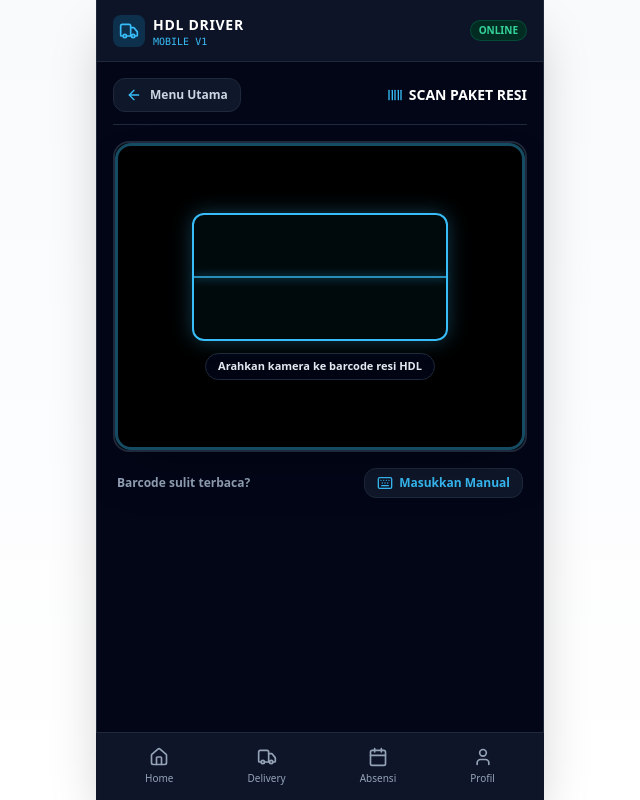
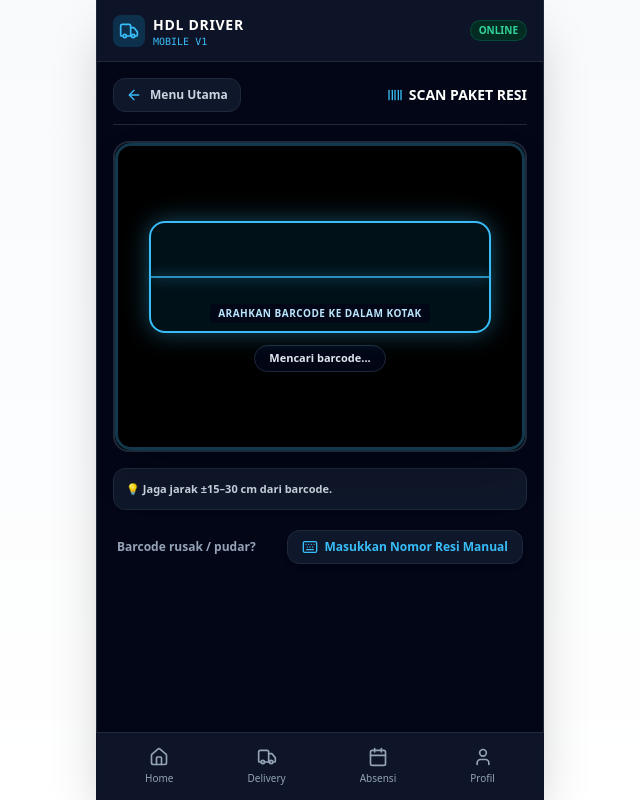
Before and after one commit to hdllogistic-app/hdllogistik.app, a Next.js app: page /driver/scan in a window 1280 px wide. Shown: the whole page, without its empty margins (320-960 px from the left). Built offline with nearby package versions, Linux system fonts and the light colour scheme; no server answers.

Commit message:
fix: improve barcode scanning reliability

```diff
--- a/package.json
+++ b/package.json
@@ -32,6 +32,8 @@
     "@aws-sdk/s3-request-presigner": "^3.1123.0",
     "@prisma/adapter-pg": "7.10.0",
     "@prisma/client": "7.10.0",
+    "@zxing/browser": "^0.2.1",
+    "@zxing/library": "^0.23.0",
     "bcryptjs": "^3.0.3",
     "dotenv": "^16.4.7",
     "jose": "^6.2.10",
--- a/src/app/(admin)/manifest/print/[id]/page.tsx
+++ b/src/app/(admin)/manifest/print/[id]/page.tsx
@@ -83,10 +83,7 @@
             <p className="text-xs text-slate-500 mt-1">Tanggal: {formattedDate}</p>
           </div>
           <div className="flex flex-col items-end">
-            <BarcodeRenderer value={manifest.resiNumber} className="max-h-16" />
-            <div className="text-sm font-mono font-bold tracking-widest mt-1">
-              {manifest.resiNumber}
-            </div>
+            <BarcodeRenderer value={manifest.resiNumber} className="max-w-[280px]" />
           </div>
         </div>
 
--- a/src/app/driver/scan/page.tsx
+++ b/src/app/driver/scan/page.tsx
@@ -18,7 +18,10 @@
   X,
   ShieldAlert,
   ChevronRight,
+  Zap,
+  ZapOff,
 } from 'lucide-react';
+import { BrowserMultiFormatReader, BarcodeFormat, DecodeHintType } from '@zxing/library';
 
 interface ScanResiPreview {
   resiNumber: string;
@@ -43,12 +46,21 @@
 
   // Camera & Stream
   const videoRef = useRef<HTMLVideoElement>(null);
+  const mediaStreamRef = useRef<MediaStream | null>(null);
   const [cameraActive, setCameraActive] = useState<boolean>(false);
   const [cameraError, setCameraError] = useState<string | null>(null);
+
+  // Torch / Flashlight State
+  const [torchSupported, setTorchSupported] = useState<boolean>(false);
+  const [torchOn, setTorchOn] = useState<boolean>(false);
 
   // Lock / Debounce state for scanning
   const [isLocked, setIsLocked] = useState<boolean>(false);
   const [scannedResi, setScannedResi] = useState<string | null>(null);
+  const [detectedBadge, setDetectedBadge] = useState<boolean>(false);
+
+  // Focus Helper Timer (>5 seconds warning)
+  const [showSlowScanTip, setShowSlowScanTip] = useState<boolean>(false);
 
   // Resi Preview State
   const [preview, setPreview] = useState<ScanResiPreview | null>(null);
@@ -65,10 +77,8 @@
   const [isManualOpen, setIsManualOpen] = useState<boolean>(false);
   const [manualResiInput, setManualResiInput] = useState<string>('');
 
-  // Start Camera Stream
+  // 1. Start Camera Stream with Ideal HD Resolution & Facing Environment
   useEffect(() => {
-    let stream: MediaStream | null = null;
-
     async function startCamera() {
       setCameraError(null);
       try {
@@ -77,14 +87,31 @@
           return;
         }
 
-        stream = await navigator.mediaDevices.getUserMedia({
-          video: { facingMode: 'environment', width: { ideal: 1280 }, height: { ideal: 720 } },
+        const stream = await navigator.mediaDevices.getUserMedia({
+          video: {
+            facingMode: 'environment',
+            width: { ideal: 1920 },
+            height: { ideal: 1080 },
+          },
         });
+
+        mediaStreamRef.current = stream;
 
         if (videoRef.current) {
           videoRef.current.srcObject = stream;
-          videoRef.current.play();
+          await videoRef.current.play();
           setCameraActive(true);
+        }
+
+        // Check Torch Support
+        const track = stream.getVideoTracks()[0];
+        if (track) {
+          // @ts-ignore
+          const capabilities = track.getCapabilities ? track.getCapabilities() : {};
+          // @ts-ignore
+          if (capabilities.torch) {
+            setTorchSupported(true);
+          }
         }
       } catch (err: any) {
         console.error('Camera Access Error:', err);
@@ -97,23 +124,59 @@
     startCamera();
 
     return () => {
-      if (stream) {
-        stream.getTracks().forEach((track) => track.stop());
+      if (mediaStreamRef.current) {
+        mediaStreamRef.current.getTracks().forEach((track) => track.stop());
       }
     };
   }, []);
 
-  // Barcode Detection Loop (Using Browser-native BarcodeDetector when supported)
+  // 5-second slow scan tip timer
+  useEffect(() => {
+    let timer: any = null;
+    if (cameraActive && !isLocked) {
+      timer = setTimeout(() => {
+        setShowSlowScanTip(true);
+      }, 5000);
+    } else {
+      setShowSlowScanTip(false);
+    }
+    return () => {
+      if (timer) clearTimeout(timer);
+    };
+  }, [cameraActive, isLocked]);
+
+  // Toggle Torch / Flashlight
+  const toggleTorch = async () => {
+    if (!mediaStreamRef.current) return;
+    const track = mediaStreamRef.current.getVideoTracks()[0];
+    if (track) {
+      try {
+        const nextState = !torchOn;
+        // @ts-ignore
+        await track.applyConstraints({ advanced: [{ torch: nextState }] });
+        setTorchOn(nextState);
+      } catch (e) {
+        console.error('Torch Toggle Error:', e);
+      }
+    }
+  };
+
+  // 2. Barcode Scanner Engine: Native BarcodeDetector + ZXing Fallback
   useEffect(() => {
     let intervalId: any = null;
+    let zxingControls: any = null;
 
     if (cameraActive && !isLocked) {
+      let isNativeDetectorAvailable = false;
+
+      // Primary: Native Browser BarcodeDetector API
       if ('BarcodeDetector' in window) {
         try {
-          // @ts-ignore - Browser-native BarcodeDetector API
+          // @ts-ignore
           const detector = new window.BarcodeDetector({
-            formats: ['code_128', 'code_39', 'qr_code', 'ean_13', 'data_matrix'],
+            formats: ['code_128', 'code_39'],
           });
+          isNativeDetectorAvailable = true;
 
           intervalId = setInterval(async () => {
             if (videoRef.current && videoRef.current.readyState === 4 && !isLocked) {
@@ -126,26 +189,67 @@
                   }
                 }
               } catch (err) {
-                // Ignore detection errors during stream
+                // Ignore detection frame error
               }
             }
-          }, 300);
+          }, 200);
         } catch (e) {
-          console.log('BarcodeDetector init fallback', e);
+          isNativeDetectorAvailable = false;
+        }
+      }
+
+      // Secondary Fallback Engine: @zxing/library
+      if (!isNativeDetectorAvailable && videoRef.current) {
+        try {
+          const hints = new Map();
+          hints.set(DecodeHintType.POSSIBLE_FORMATS, [
+            BarcodeFormat.CODE_128,
+            BarcodeFormat.CODE_39,
+          ]);
+          hints.set(DecodeHintType.TRY_HARDER, true);
+
+          const codeReader = new BrowserMultiFormatReader(hints);
+          codeReader
+            .decodeFromVideoDevice(null, videoRef.current, (result, err) => {
+              if (result && !isLocked) {
+                const text = result.getText();
+                if (text && text.trim().toUpperCase().startsWith('HDL')) {
+                  handleBarcodeDetected(text.trim());
+                }
+              }
+            })
+            .catch((e) => {
+              console.log('ZXing decode init error:', e);
+            });
+        } catch (err) {
+          console.error('ZXing Engine Error:', err);
         }
       }
     }
 
     return () => {
       if (intervalId) clearInterval(intervalId);
+      if (zxingControls && typeof zxingControls.stop === 'function') {
+        zxingControls.stop();
+      }
     };
   }, [cameraActive, isLocked]);
 
   const handleBarcodeDetected = (rawResi: string) => {
     if (isLocked) return;
-    setIsLocked(true); // Lock scanner from repeated reads
+    setIsLocked(true); // Lock scanner immediately to prevent duplicate requests
+
     const cleanResi = rawResi.trim().toUpperCase().replace(/[^A-Z0-9-]/g, '');
     setScannedResi(cleanResi);
+    setDetectedBadge(true);
+
+    // Vibration Feedback
+    if (typeof window !== 'undefined' && 'vibrate' in navigator) {
+      try {
+        navigator.vibrate(100);
+      } catch (e) {}
+    }
+
     performLookup(cleanResi);
   };
 
@@ -207,6 +311,7 @@
 
   const handleScanNext = () => {
     setIsLocked(false);
+    setDetectedBadge(false);
     setScannedResi(null);
     setPreview(null);
     setLookupError(null);
@@ -215,6 +320,7 @@
     setAssignedDeliveryId(null);
     setManualResiInput('');
     setIsManualOpen(false);
+    setShowSlowScanTip(false);
   };
 
   const handleManualSubmit = (e: React.FormEvent) => {
@@ -250,9 +356,7 @@
             <CheckCircle2 className="w-6 h-6 text-emerald-400 shrink-0" />
             <div>
               <span className="block font-black text-white text-base">{assignSuccessMessage}</span>
-              <span className="text-xs text-emerald-300 font-mono">
-                Resi: {scannedResi}
-              </span>
+              <span className="text-xs text-emerald-300 font-mono">Resi: {scannedResi}</span>
             </div>
           </div>
 
@@ -287,25 +391,43 @@
         </div>
       )}
 
-      {/* CAMERA SCANNER VIEWPORT */}
+      {/* CAMERA SCANNER VIEWPORT WITH WIDE 1D SCAN BOX & TORCH */}
       {!assignSuccessMessage && (
         <div className="relative w-full aspect-[4/3] bg-black border-2 border-slate-800 rounded-2xl overflow-hidden shadow-2xl flex items-center justify-center">
-          <video
-            ref={videoRef}
-            playsInline
-            muted
-            className="w-full h-full object-cover"
-          />
+          <video ref={videoRef} playsInline muted className="w-full h-full object-cover" />
 
-          {/* Scanner Overlay Box */}
-          <div className="absolute inset-0 border-[3px] border-sky-400/40 rounded-2xl pointer-events-none flex flex-col items-center justify-center">
-            <div className="w-64 h-32 border-2 border-sky-400 rounded-xl bg-sky-500/5 relative flex items-center justify-center shadow-[0_0_20px_rgba(56,189,248,0.3)]">
-              <div className="w-full h-0.5 bg-sky-400 shadow-[0_0_8px_#38bdf8] animate-pulse" />
+          {/* WIDE 1D BARCODE SCANNER OVERLAY BOX (~90% WIDTH) */}
+          <div className="absolute inset-0 border-[3px] border-sky-400/30 rounded-2xl pointer-events-none flex flex-col items-center justify-center p-4">
+            <div className="w-[92%] h-28 border-2 border-sky-400 rounded-2xl bg-sky-500/10 relative flex items-center justify-center shadow-[0_0_25px_rgba(56,189,248,0.4)]">
+              <div className="w-full h-0.5 bg-sky-400 shadow-[0_0_12px_#38bdf8] animate-pulse" />
+              <span className="absolute bottom-2 text-[10px] font-bold text-sky-200 tracking-wider uppercase bg-slate-950/80 px-2 py-0.5 rounded">
+                Arahkan barcode ke dalam kotak
+              </span>
             </div>
-            <span className="text-[11px] font-bold text-slate-200 bg-slate-950/80 px-3 py-1 rounded-full mt-3 border border-slate-800">
-              {isLocked ? 'Scanning Dikunci...' : 'Arahkan kamera ke barcode resi HDL'}
+
+            <span className="text-[11px] font-bold text-slate-200 bg-slate-950/90 px-3.5 py-1 rounded-full mt-3 border border-slate-800 shadow-md">
+              {detectedBadge
+                ? `✓ Barcode ditemukan: ${scannedResi}`
+                : isLocked
+                ? 'Scanning Diproses...'
+                : 'Mencari barcode...'}
             </span>
           </div>
+
+          {/* Flashlight Torch Toggle */}
+          {torchSupported && (
+            <button
+              type="button"
+              onClick={toggleTorch}
+              className={`absolute top-3 right-3 p-2.5 rounded-full border shadow-xl transition ${
+                torchOn
+                  ? 'bg-amber-400 text-slate-950 border-amber-300 shadow-amber-400/40'
+                  : 'bg-slate-900/80 text-slate-300 border-slate-700'
+              }`}
+            >
+              {torchOn ? <Zap className="w-5 h-5 fill-current" /> : <ZapOff className="w-5 h-5" />}
+            </button>
+          )}
 
           {cameraError && (
             <div className="absolute inset-0 bg-slate-950/90 p-6 flex flex-col items-center justify-center text-center space-y-3">
@@ -316,17 +438,44 @@
         </div>
       )}
 
+      {/* FOCUS UX TIPS & SLOW SCAN ASSISTANT */}
+      {!assignSuccessMessage && (
+        <div className="space-y-2">
+          <div className="p-3 bg-slate-900 border border-slate-800 rounded-xl flex items-center justify-between text-[11px] text-slate-300">
+            <span className="font-semibold">💡 Jaga jarak ±15–30 cm dari barcode.</span>
+            {torchSupported && (
+              <span className="text-slate-400 font-mono text-[10px]">
+                {torchOn ? 'Flash On' : 'Gunakan Flash jika gelap'}
+              </span>
+            )}
+          </div>
+
+          {showSlowScanTip && !isLocked && (
+            <div className="p-3 bg-amber-950/50 border border-amber-800/60 rounded-xl text-amber-200 text-xs flex items-center justify-between animate-fadeIn">
+              <span>Sulit membaca barcode? Dekatkan kamera atau gunakan input manual.</span>
+              <button
+                type="button"
+                onClick={() => setIsManualOpen(true)}
+                className="px-2.5 py-1 bg-amber-500 text-slate-950 font-bold rounded-lg text-[11px] shrink-0 ml-2"
+              >
+                Manual
+              </button>
+            </div>
+          )}
+        </div>
+      )}
+
       {/* MANUAL RESI INPUT TRIGGER */}
       {!assignSuccessMessage && (
-        <div className="flex justify-between items-center px-1">
-          <span className="text-xs text-slate-400 font-semibold">Barcode sulit terbaca?</span>
+        <div className="flex justify-between items-center px-1 pt-1">
+          <span className="text-xs text-slate-400 font-semibold">Barcode rusak / pudar?</span>
           <button
             type="button"
             onClick={() => setIsManualOpen(true)}
-            className="px-3 py-1.5 bg-slate-900 hover:bg-slate-800 text-sky-400 border border-slate-800 rounded-xl text-xs font-bold flex items-center gap-1.5 transition"
+            className="px-3.5 py-2 bg-slate-900 hover:bg-slate-800 text-sky-400 border border-slate-800 rounded-xl text-xs font-bold flex items-center gap-1.5 transition shadow-md"
           >
             <Keyboard className="w-4 h-4" />
-            <span>Masukkan Manual</span>
+            <span>Masukkan Nomor Resi Manual</span>
           </button>
         </div>
       )}
@@ -474,7 +623,7 @@
                   required
                   value={manualResiInput}
                   onChange={(e) => setManualResiInput(e.target.value)}
-                  placeholder="Contoh: HDL2609010002"
+                  placeholder="Contoh: HDL2608310001"
                   className="w-full px-3.5 py-2.5 bg-slate-950 border border-slate-800 rounded-xl text-white font-mono font-bold text-sm uppercase"
                 />
               </div>
```
Also changed, not shown: src/components/BarcodeRenderer.tsx (+26 -10 lines), 2 other files (tests, documents, lock files or other folders).
